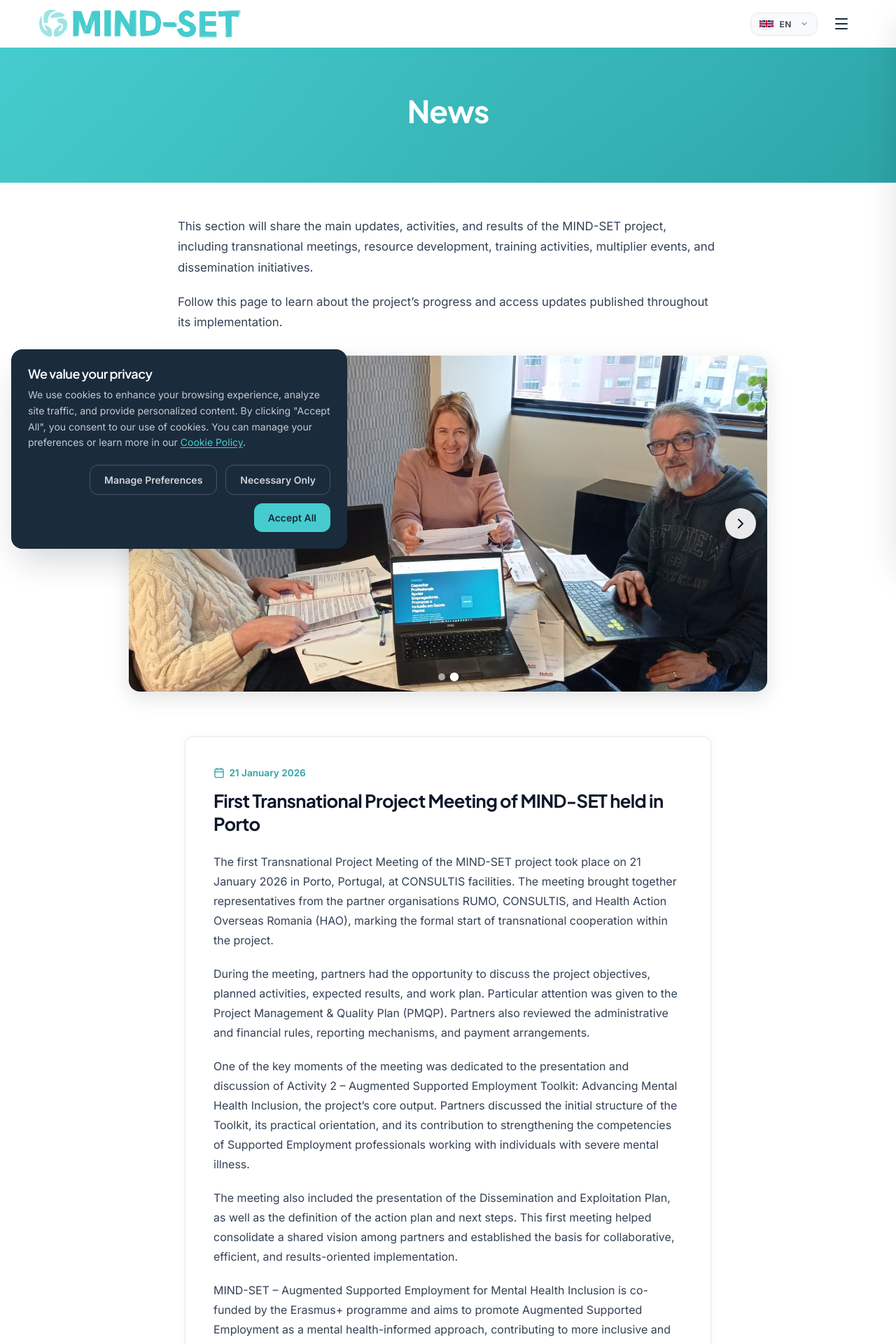
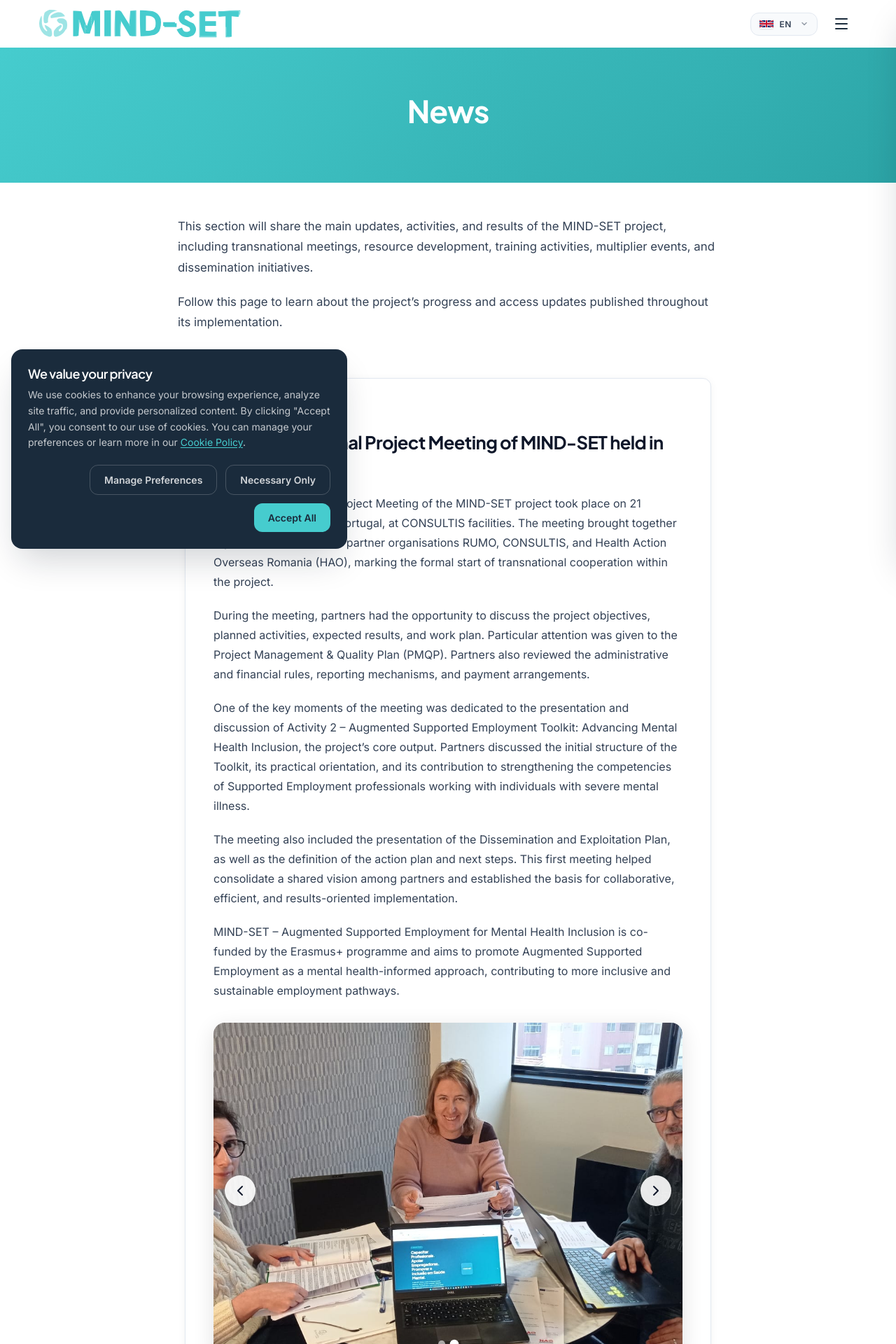
Before and after one commit to circuloponto/mind-set, a React (Vite) app: page /news in a window 1280 px wide. Shown: the top 1920 px of the page at 70% size. Built offline with nearby package versions, Linux system fonts and the light colour scheme.

Commit message:
news slider

```diff
--- a/src/pages/News/News.css
+++ b/src/pages/News/News.css
@@ -18,13 +18,9 @@
   margin-bottom: 0;
 }
 
-/* News slider */
-.news-slider-section {
-  padding: 2rem 1.5rem 0;
-}
-
-.news-slider-section .container {
-  max-width: 960px;
+/* News slider (inside the article, below the text) */
+.news-article__slider {
+  margin-top: 2rem;
 }
 
 .news-slider {
--- a/src/pages/News/News.jsx
+++ b/src/pages/News/News.jsx
@@ -5,20 +5,15 @@ import slide1 from '../../assets/img/1.jpeg';
 import slide2 from '../../assets/img/2.jpeg';
 import './News.css';
 
-const News = () => {
-  const { t } = useTranslation();
+const slides = [slide1, slide2];
 
-  const items = t('news.items', { returnObjects: true });
-  const newsItems = Array.isArray(items) ? items : [];
-
-  const slides = [slide1, slide2];
+const NewsSlider = ({ label }) => {
   const [current, setCurrent] = useState(0);
   const [paused, setPaused] = useState(false);
 
   const goTo = useCallback((index) => {
     setCurrent((index + slides.length) % slides.length);
-  }, [slides.length]);
-
+  }, []);
   const next = useCallback(() => goTo(current + 1), [current, goTo]);
   const prev = useCallback(() => goTo(current - 1), [current, goTo]);
 
@@ -30,25 +25,9 @@ const News = () => {
       setCurrent((c) => (c + 1) % slides.length);
     }, 5000);
     return () => clearInterval(timer);
-  }, [paused, slides.length]);
+  }, [paused]);
 
   return (
-    <div className="news-page">
-      <section className="page-hero" aria-labelledby="page-title">
-        <div className="container">
-          <h1 id="page-title" className="page-title">{t('news.title')}</h1>
-        </div>
-      </section>
-
-      <section className="news-intro-section" aria-label={t('news.title')}>
-        <div className="container">
-          <p className="news-intro">{t('news.intro1')}</p>
-          <p className="news-intro">{t('news.intro2')}</p>
-        </div>
-      </section>
-
-      <section className="news-slider-section" aria-label={t('news.title')}>
-        <div className="container">
     <div
       className="news-slider"
       onMouseEnter={() => setPaused(true)}
@@ -62,7 +41,7 @@ const News = () => {
           <div className="news-slider__slide" key={index} aria-hidden={index !== current}>
             <img
               src={src}
-                    alt={`${t('news.title')} — ${index + 1}`}
+              alt={`${label} — ${index + 1}`}
               className="news-slider__image"
             />
           </div>
@@ -104,6 +83,27 @@ const News = () => {
         </>
       )}
     </div>
+  );
+};
+
+const News = () => {
+  const { t } = useTranslation();
+
+  const items = t('news.items', { returnObjects: true });
+  const newsItems = Array.isArray(items) ? items : [];
+
+  return (
+    <div className="news-page">
+      <section className="page-hero" aria-labelledby="page-title">
+        <div className="container">
+          <h1 id="page-title" className="page-title">{t('news.title')}</h1>
+        </div>
+      </section>
+
+      <section className="news-intro-section" aria-label={t('news.title')}>
+        <div className="container">
+          <p className="news-intro">{t('news.intro1')}</p>
+          <p className="news-intro">{t('news.intro2')}</p>
         </div>
       </section>
 
@@ -126,6 +126,11 @@ const News = () => {
                       <p key={i}>{paragraph}</p>
                     ))}
                   </div>
+                  {index === 0 && (
+                    <div className="news-article__slider">
+                      <NewsSlider label={item.title || t('news.title')} />
+                    </div>
+                  )}
                 </article>
               ))}
             </div>
```
Lines whose indentation alone changed are shown as unchanged.
